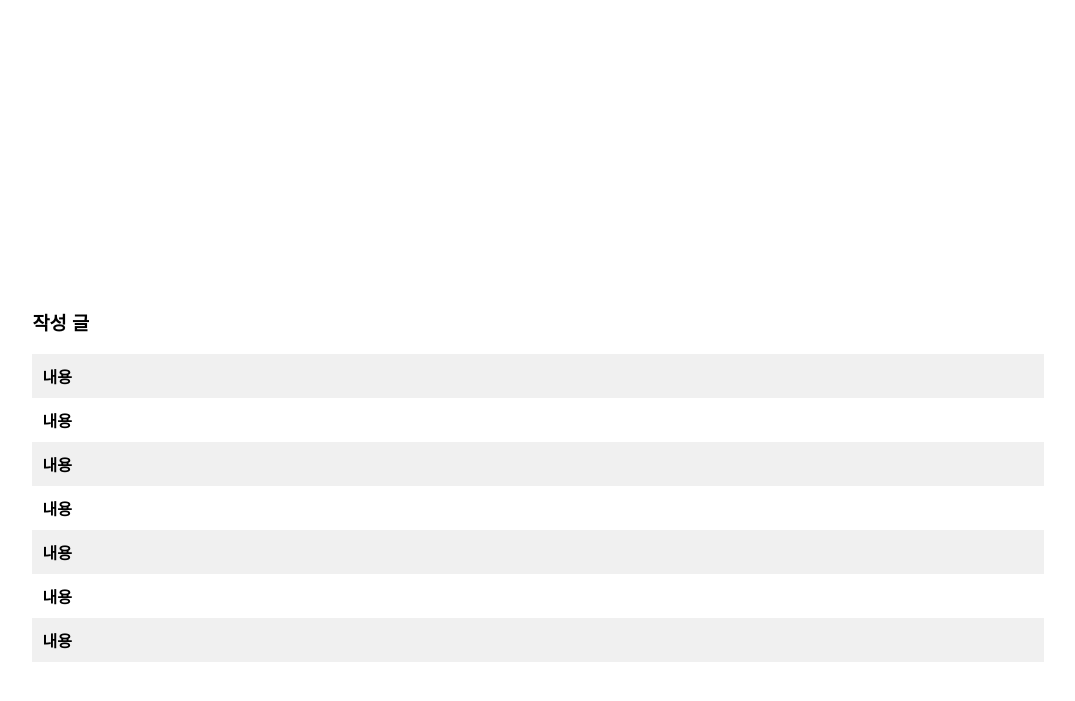
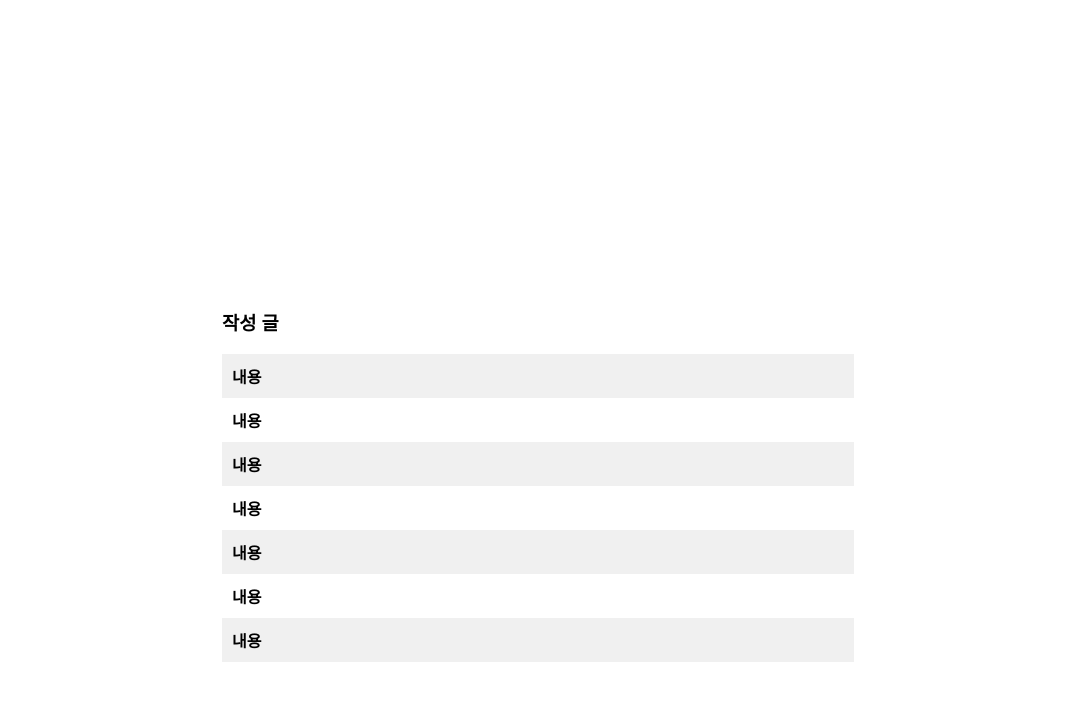
Before and after one commit to dlcoqls/pythonProject1, a Django app: template crawling/letter/templates/letter/letter_list.html in a window 1280 px wide. Shown: the top 701 px of the page, without its empty margins (102-1177 px from the left). Run offline with Django 4.2, Linux system fonts and the light colour scheme; the template is opened without the code that fills it, so the values that code supplies are empty.

Commit message:
first commit

```diff
--- a/crawling/letter/templates/letter/letter_list.html
+++ b/crawling/letter/templates/letter/letter_list.html
@@ -11,7 +11,7 @@
 
         h3 {
             margin-top: 300px;
-            margin-left: 10%;
+            margin-left: 25%;
             overflow: hidden;
             list-style: none;
         }
@@ -98,7 +98,7 @@
         }
 
         .table-common>table {
-            width: 80%;
+            width: 50%;
             margin: auto;
             border-collapse: collapse;
         }
```
